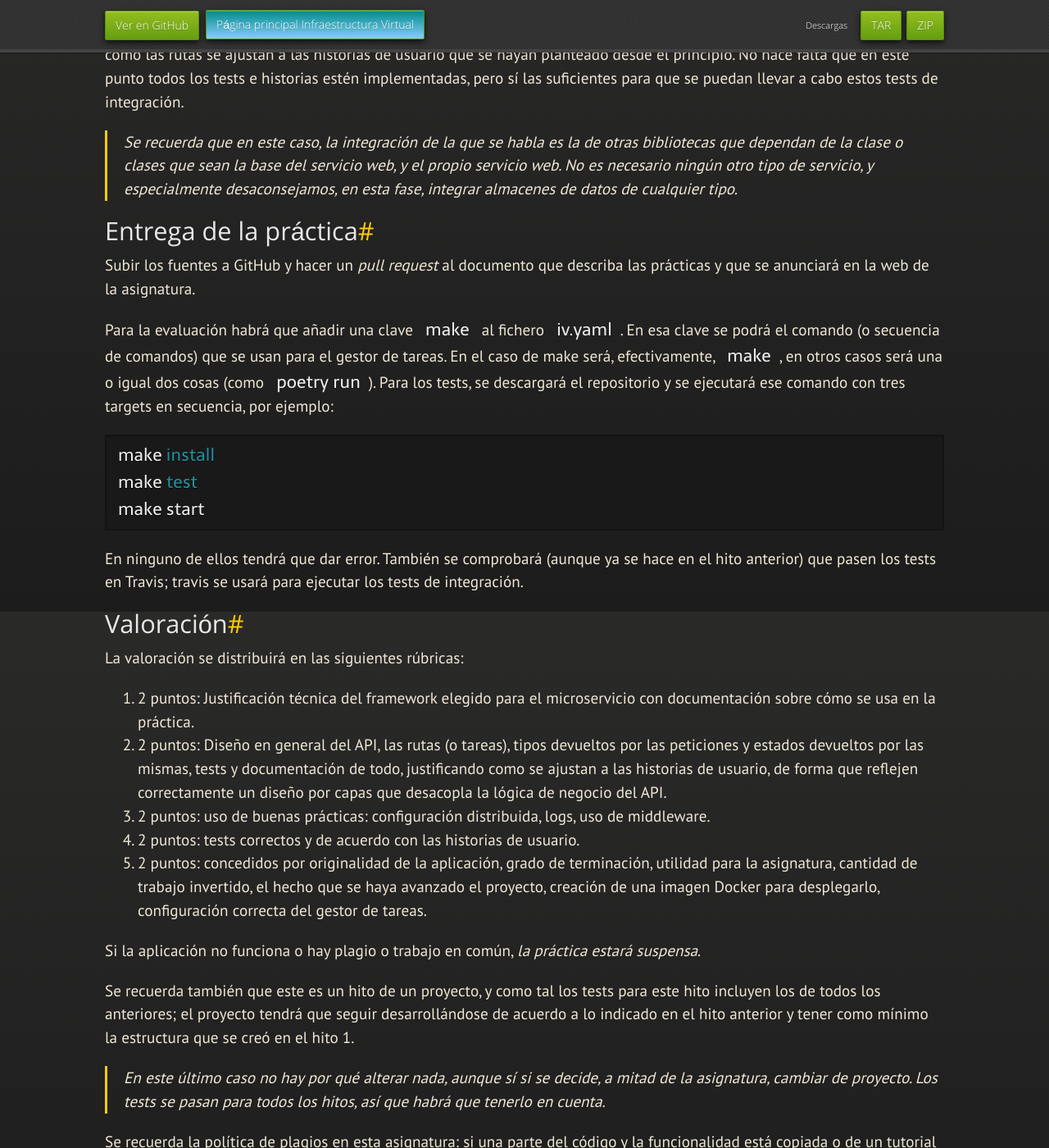
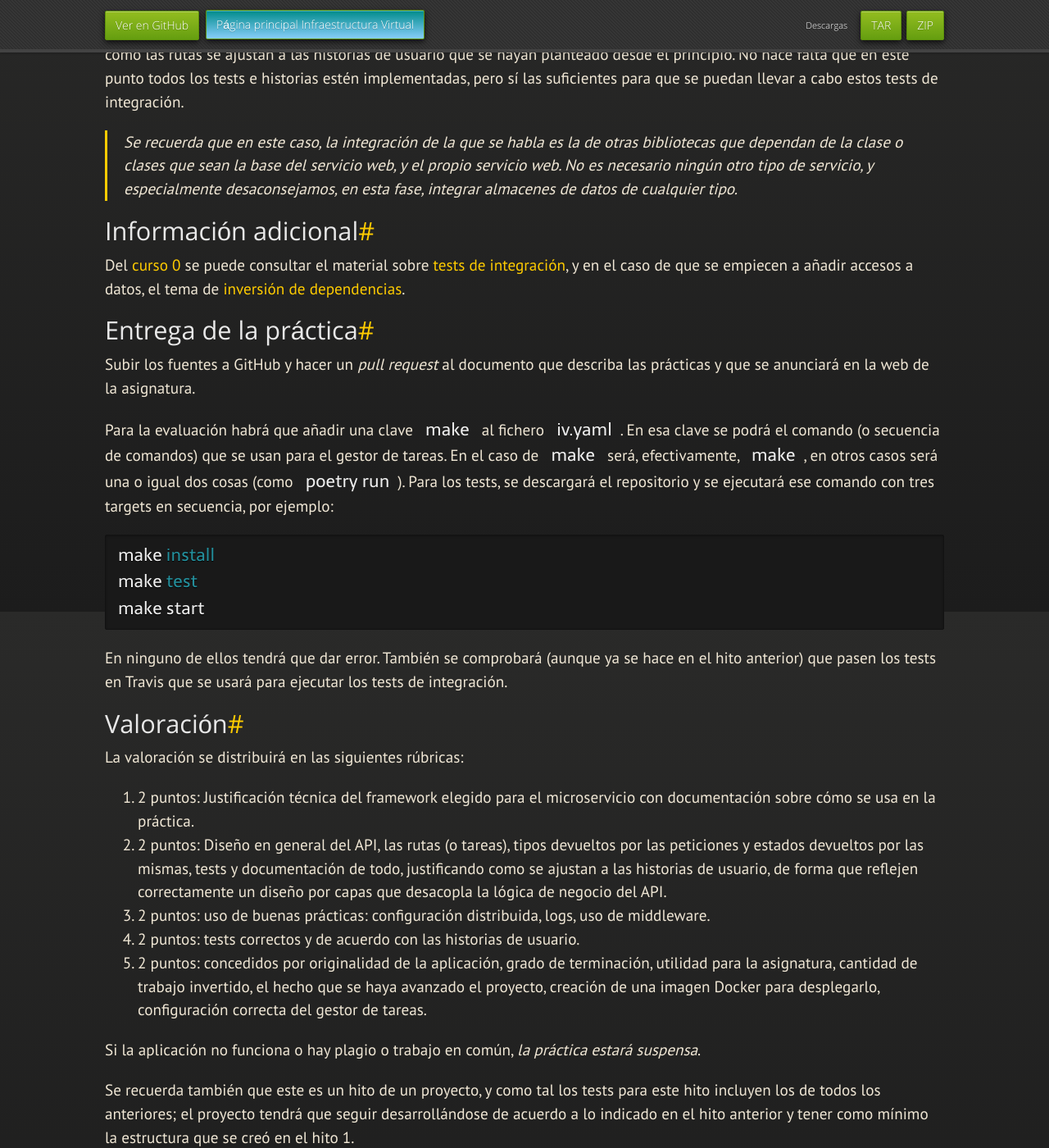
Before and after one commit to JJ/IV, a Jekyll site: the page built from documentos/proyecto/6.Microservicio.md, in a window 1280 px wide and 1400 px high, scrolled down 1054 px. Shown: the whole window at 82% size. Built offline with Jekyll 4.4.1, drawn with Linux system fonts in a browser that asks for light colours; nearby versions of some CDN libraries; some web fonts are replaced; our own code applies the rules of GitHub Pages for plain Markdown files.

Commit message:
Sync documentos/proyecto/6.Microservicio.md de master a gh-pages

````diff
--- a/documentos/proyecto/6.Microservicio.md
+++ b/documentos/proyecto/6.Microservicio.md
@@ -68,6 +68,17 @@ a cabo estos tests de integración.
 > ningún otro tipo de servicio, y especialmente desaconsejamos, en
 > esta fase, integrar almacenes de datos de cualquier tipo.
 
+## Información adicional
+
+Del [curso 0](https://jj.github.io/curso-tdd) se puede consultar el
+material
+sobre
+[tests de integración](https://jj.github.io/curso-tdd/temas/integraci%C3%B3n.html),
+y en el caso de que se empiecen a añadir accesos a datos, el tema
+de
+[inversión de dependencias](https://jj.github.io/curso-tdd/temas/inversi%C3%B3n.html).
+
+
 ## Entrega de la práctica
 
 Subir los fuentes a GitHub y hacer un *pull request* al documento que
@@ -76,7 +87,7 @@ asignatura.
 
 Para la evaluación habrá que añadir una clave `make` al fichero
 `iv.yaml`. En esa clave se podrá el comando (o secuencia de comandos)
-que se usan para el gestor de tareas. En el caso de make será,
+que se usan para el gestor de tareas. En el caso de `make` será,
 efectivamente, `make`, en otros casos será una o igual dos cosas (como
 `poetry run`). Para los tests, se descargará el repositorio y se
 ejecutará ese comando con tres targets en secuencia, por ejemplo:
@@ -88,8 +99,8 @@ make start
 ```
 
 En ninguno de ellos tendrá que dar error. También se comprobará
-(aunque ya se hace en el hito anterior) que pasen los tests en Travis;
-travis se usará para ejecutar los tests de integración.
+(aunque ya se hace en el hito anterior) que pasen los tests en Travis
+que se usará para ejecutar los tests de integración.
 
 ## Valoración
 
````
